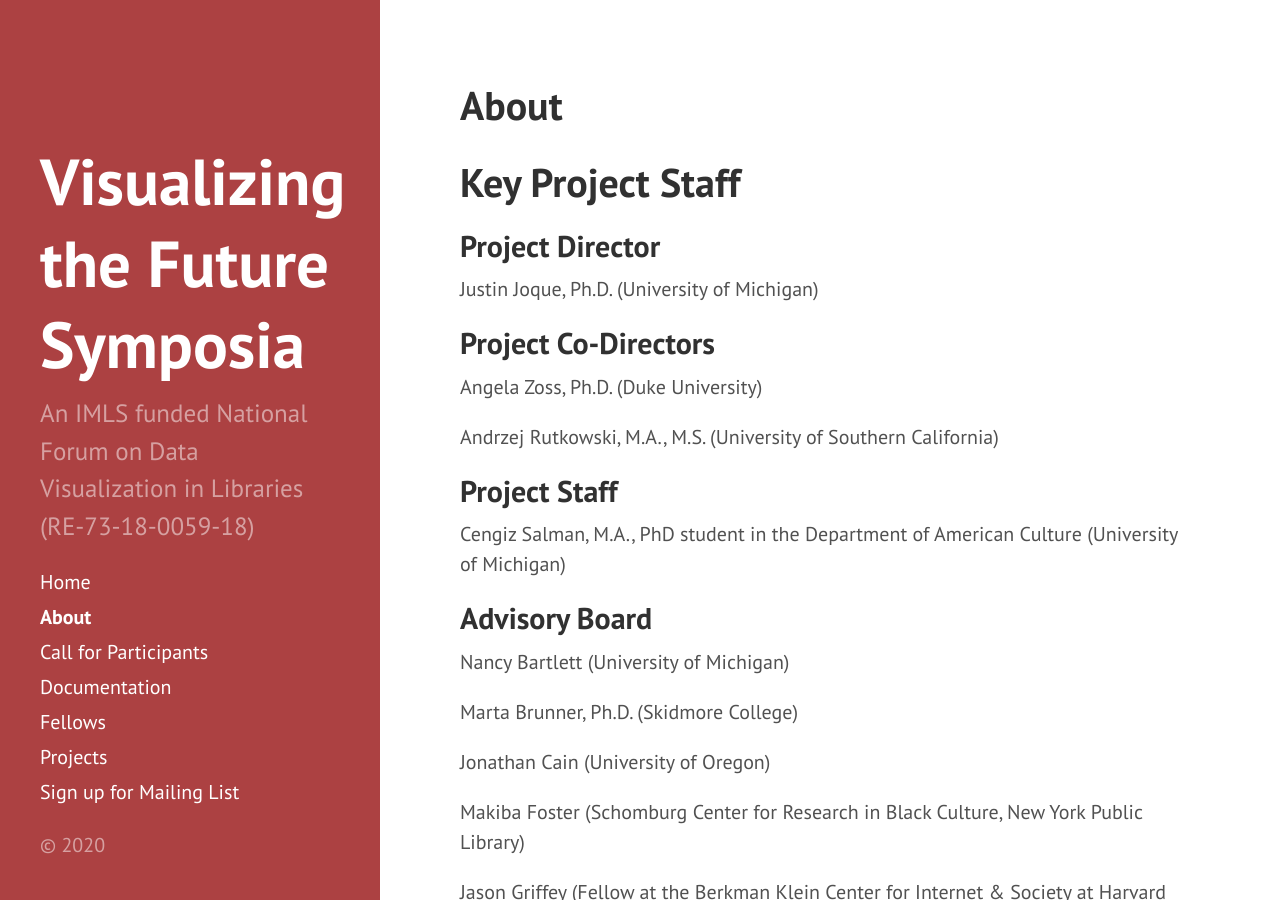
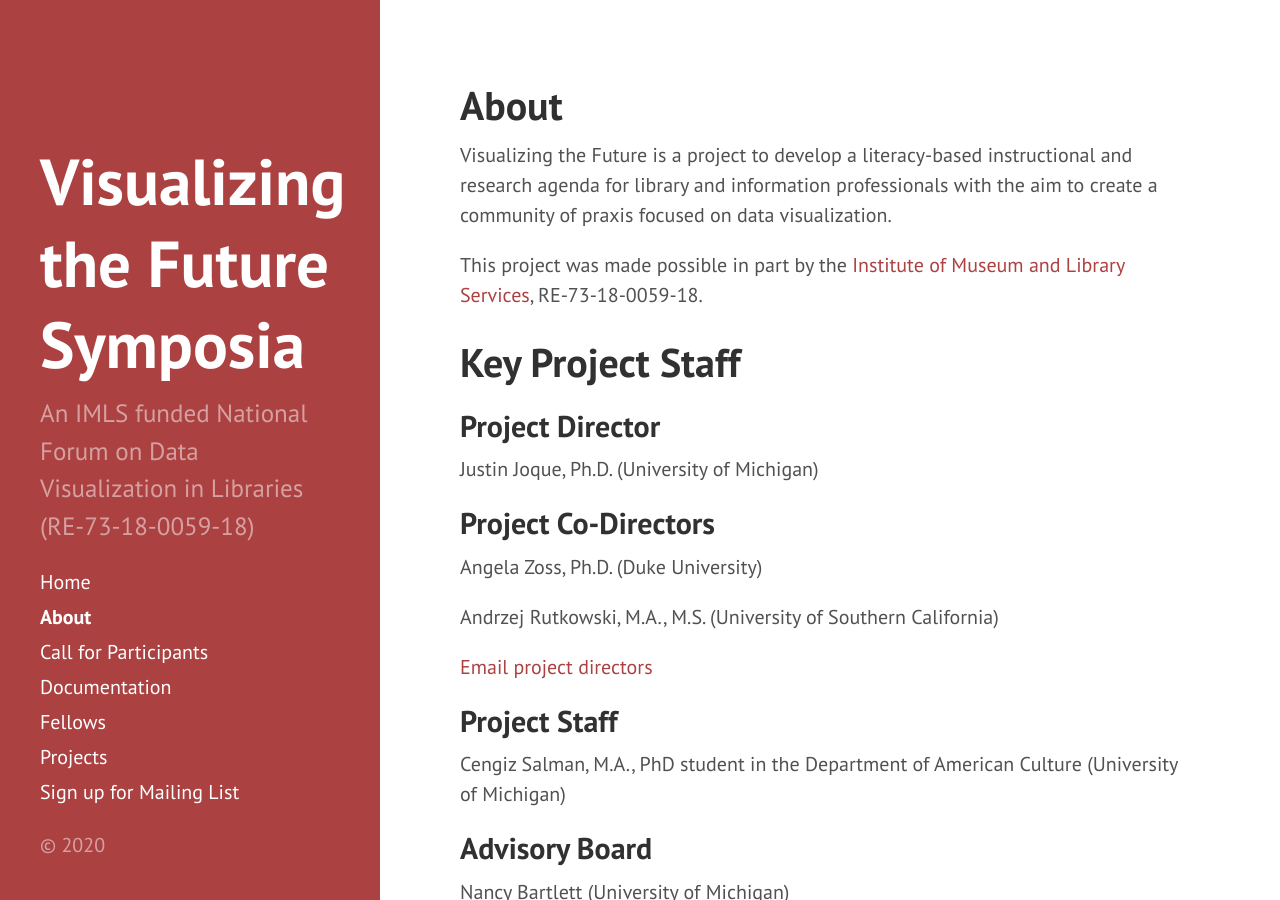
Before and after one commit to visualizingthefuture/visualizingthefuture.github.io, a Jekyll site: the page built from about.md, in a window 1280 px wide and 900 px high. Built offline with Jekyll 4.4.1, drawn with Linux system fonts in a browser that asks for light colours.

Commit message:
adding email

```diff
--- a/about.md
+++ b/about.md
@@ -2,6 +2,10 @@
 layout: page
 title: About
 ---
+
+Visualizing the Future is a project to develop a literacy-based instructional and research agenda for library and information professionals with the aim to create a community of praxis focused on data visualization.
+
+This project was made possible in part by the [Institute of Museum and Library Services](https://www.imls.gov/), RE-73-18-0059-18.
 
 # Key Project Staff
 
@@ -12,6 +16,8 @@
 Angela Zoss, Ph.D. (Duke University)
 
 Andrzej Rutkowski, M.A., M.S. (University of Southern California)
+
+[Email project directors](mailto:visualizingthefuture@umich.edu)
 
 ## Project Staff
 Cengiz Salman, M.A., PhD student in the Department of American Culture (University of Michigan)
```
